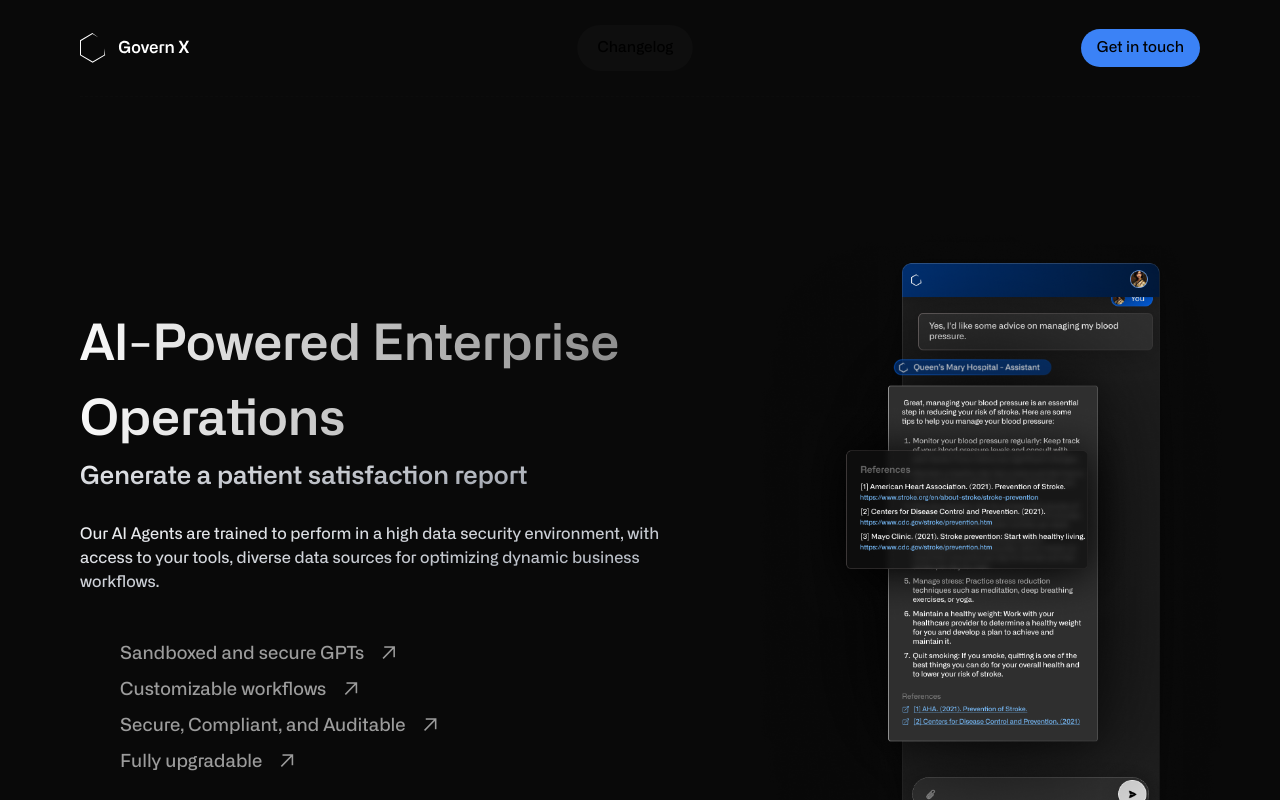
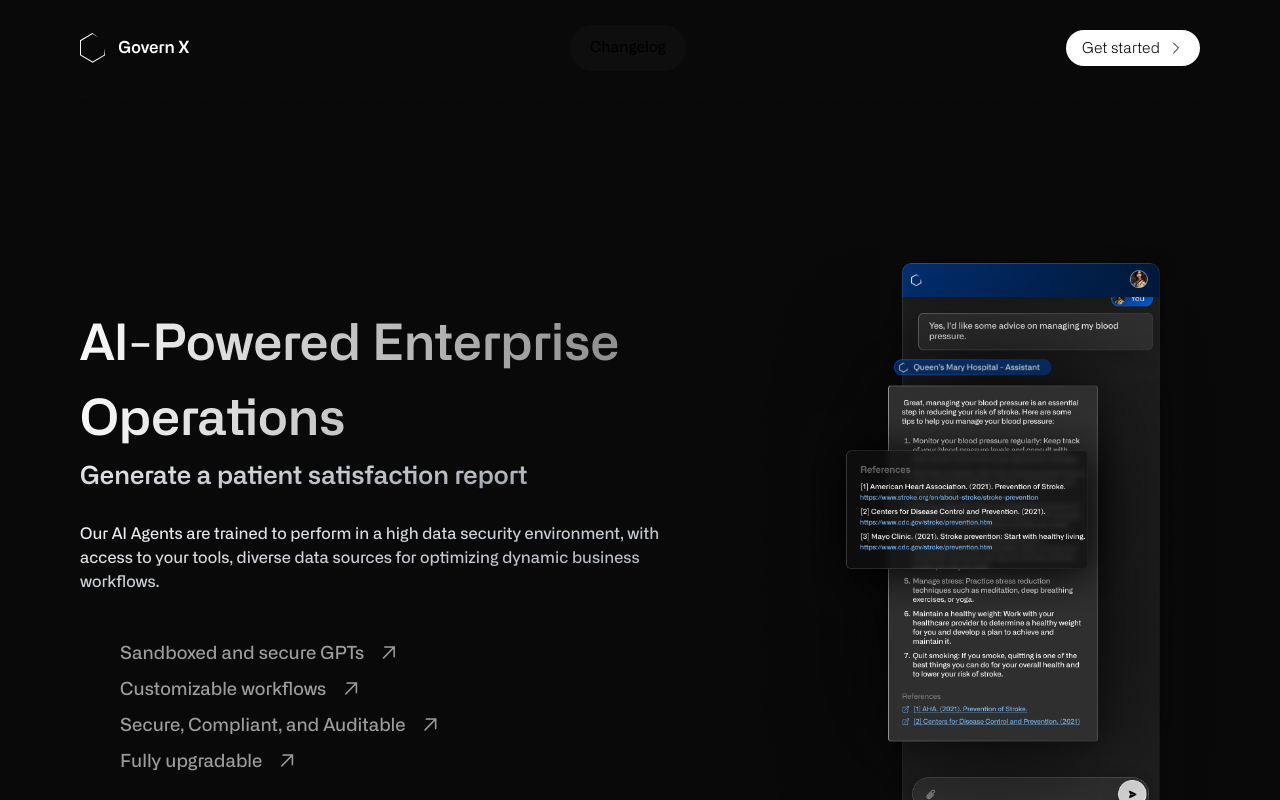
Before and after one commit to harisrab/govern-x, a Next.js app: page / in a window 1280 px wide. Built offline with nearby package versions, Linux system fonts and the light colour scheme.

Commit message:
Added a link to the app

```diff
--- a/src/app/components/NavBar.tsx
+++ b/src/app/components/NavBar.tsx
@@ -31,9 +31,23 @@ const NavBar = () => {
         </div>
       </div>
       <div className="h-24 items-center justify-end flex">
-        <Link href="https://www.linkedin.com/company/govern-x/">
-          <button className="bg-blue-500 hover:bg-blue-500/[0.6] duration-200 px-4 py-2 rounded-full text-[15px]">
-            Get in touch
+        <Link href="https://app.governcorp.com">
+          <button className="bg-white flex gap-2 hover:bg-white/[0.9] duration-200 text-black font-light mb-0 items-center px-4 py-2 rounded-full text-[15px]">
+            <p className="flex items-center -mb-[2px]">Get started</p>
+            <svg
+              xmlns="http://www.w3.org/2000/svg"
+              fill="none"
+              viewBox="0 0 24 24"
+              strokeWidth={1.5}
+              stroke="currentColor"
+              className="w-4 h-4 text-black"
+            >
+              <path
+                strokeLinecap="round"
+                strokeLinejoin="round"
+                d="M8.25 4.5l7.5 7.5-7.5 7.5"
+              />
+            </svg>
           </button>
         </Link>
       </div>
```
